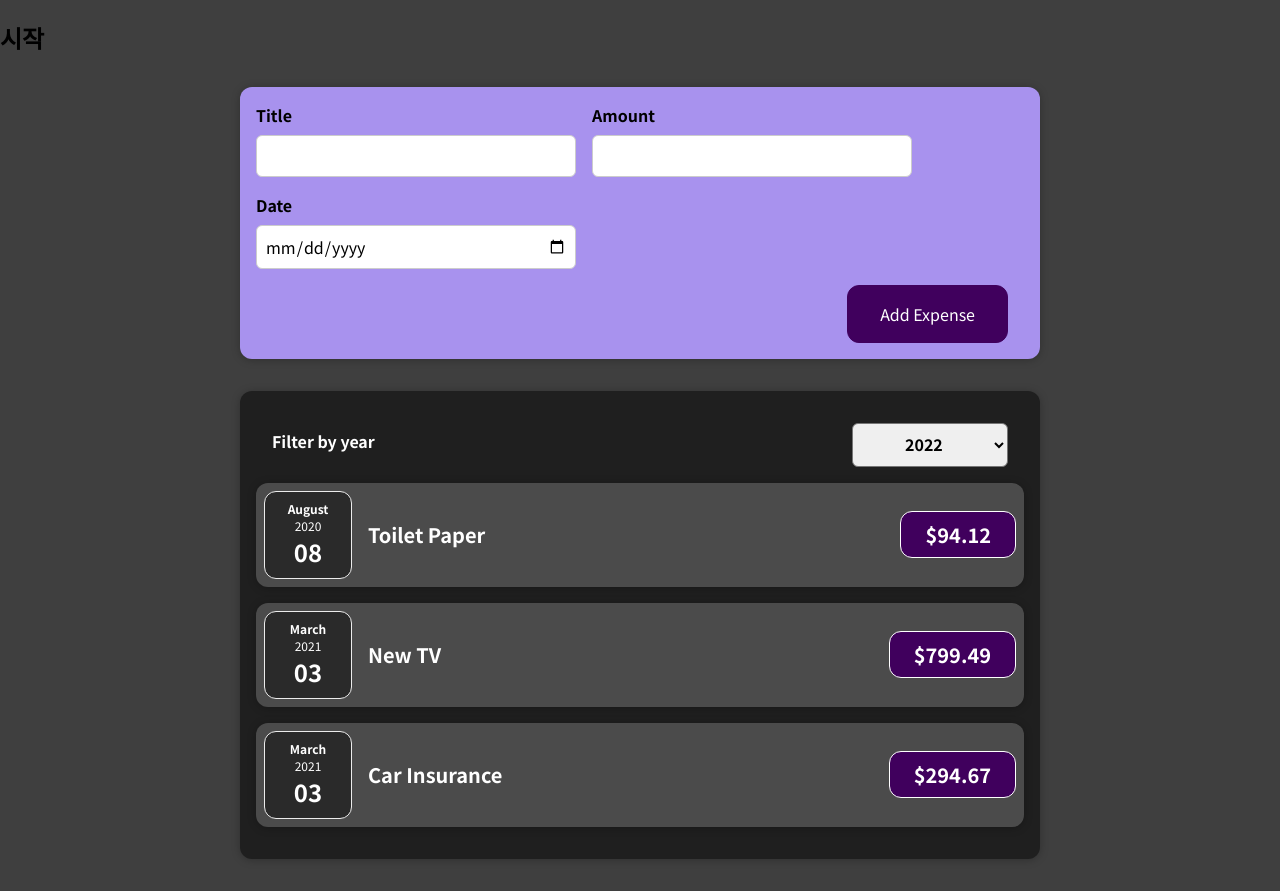
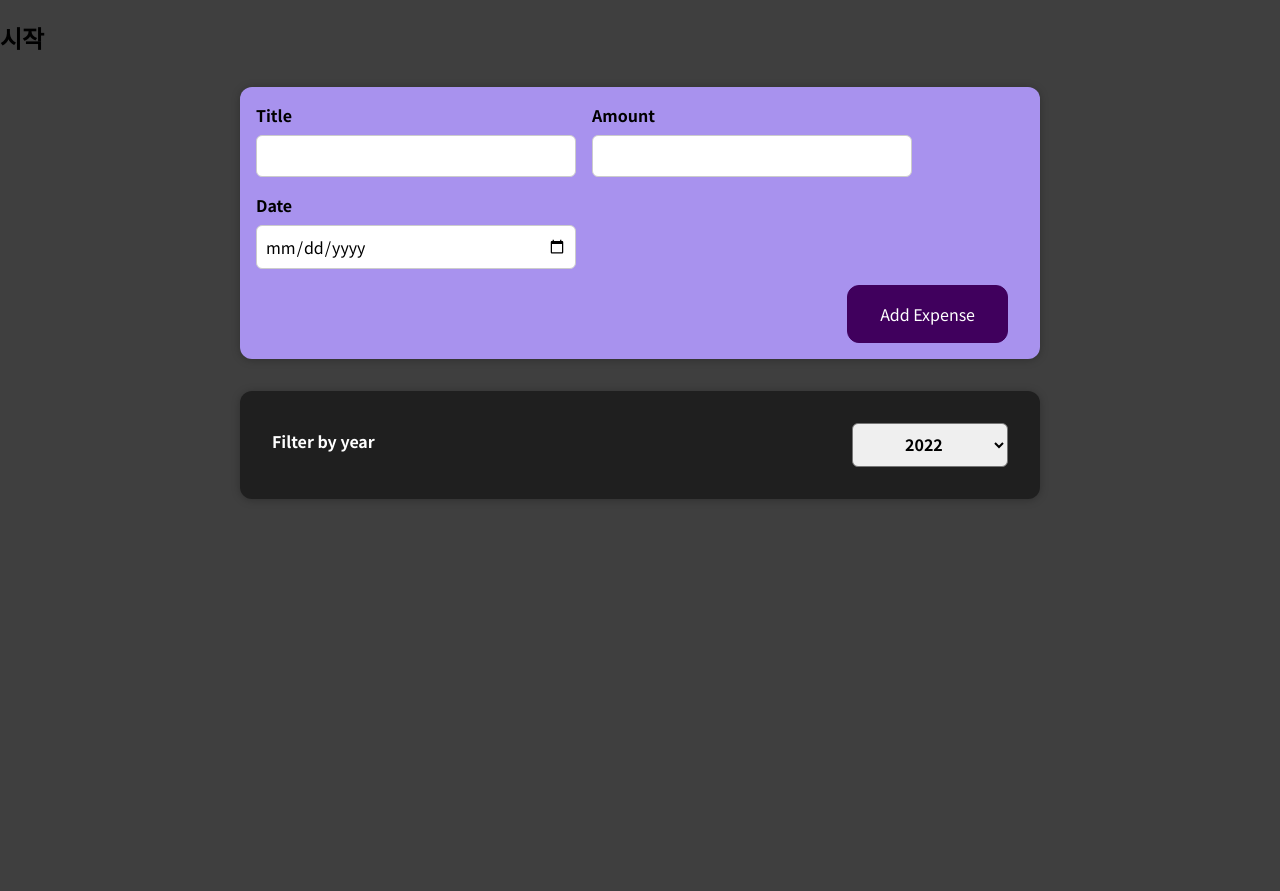
Before and after one commit to jieunheo/react, a React (Create React App) app in the folder 01-starting-setup/: page / in a window 1280 px wide. After the commit the page ends 800 px from the top, so only its background shows below. Built offline with nearby package versions, Linux system fonts and the light colour scheme.

Commit message:
선택한 연도의 아이템만 보여주기

```diff
--- a/01-starting-setup/src/components/Expenses/Expenses.js
+++ b/01-starting-setup/src/components/Expenses/Expenses.js
@@ -12,11 +12,16 @@ const Expenses = props => {
     setFilteredYear(selectedYear);
   };
 
+  // 년도 필터링
+  const filteredExpenses = props.items.filter(expense => {
+    return expense.date.getFullYear().toString() === filteredYear;
+  });
+
   return (
     <div>
       <Card className="expenses">
         <ExpenseFilter selected={filteredYear} onChangeFilter={filterChangeHandler} />
-        {props.items.map(expense => (
+        {filteredExpenses.map(expense => (
           <ExpenseItem
             key={expense.id}
             title={expense.title}
```
